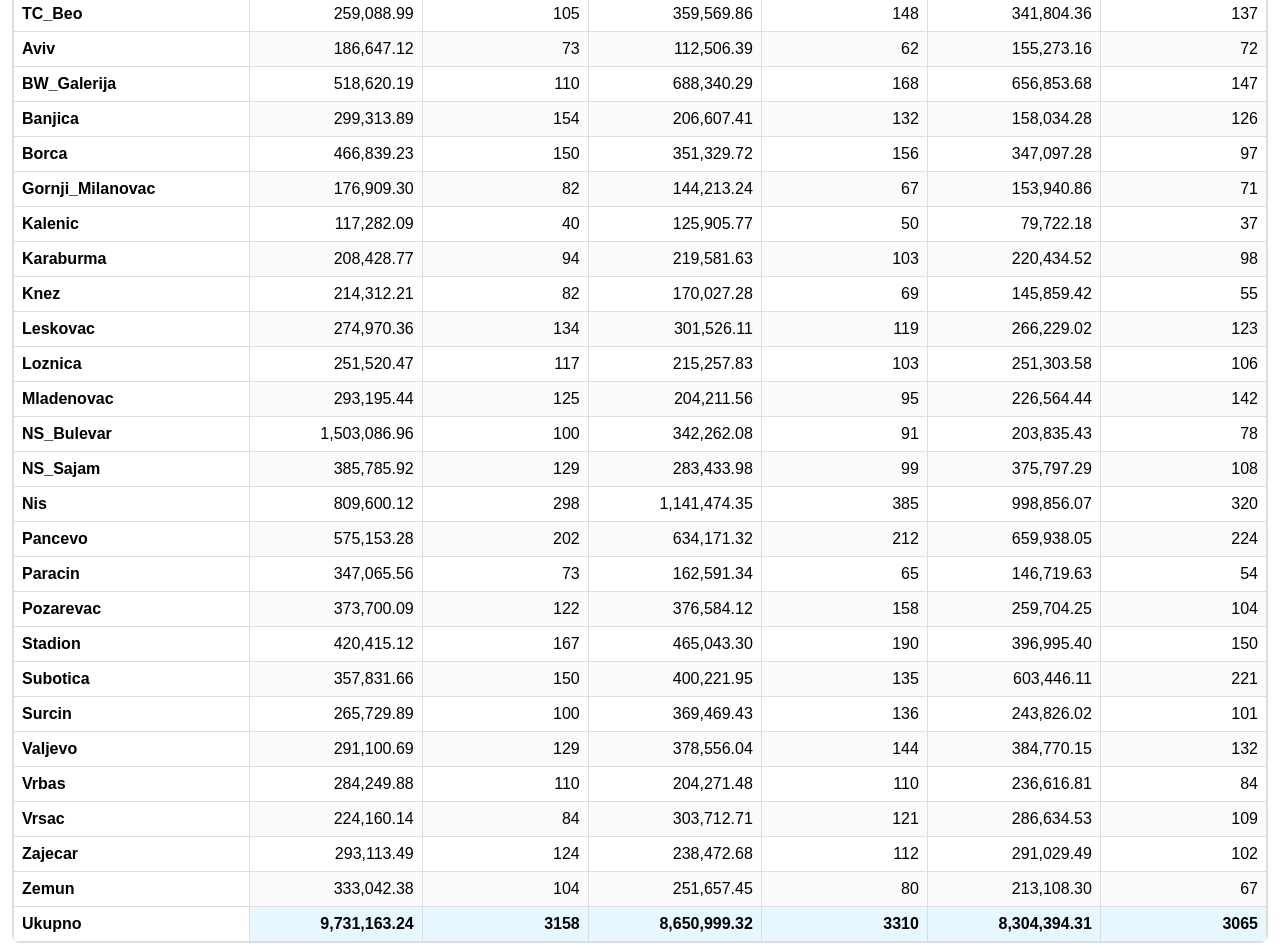
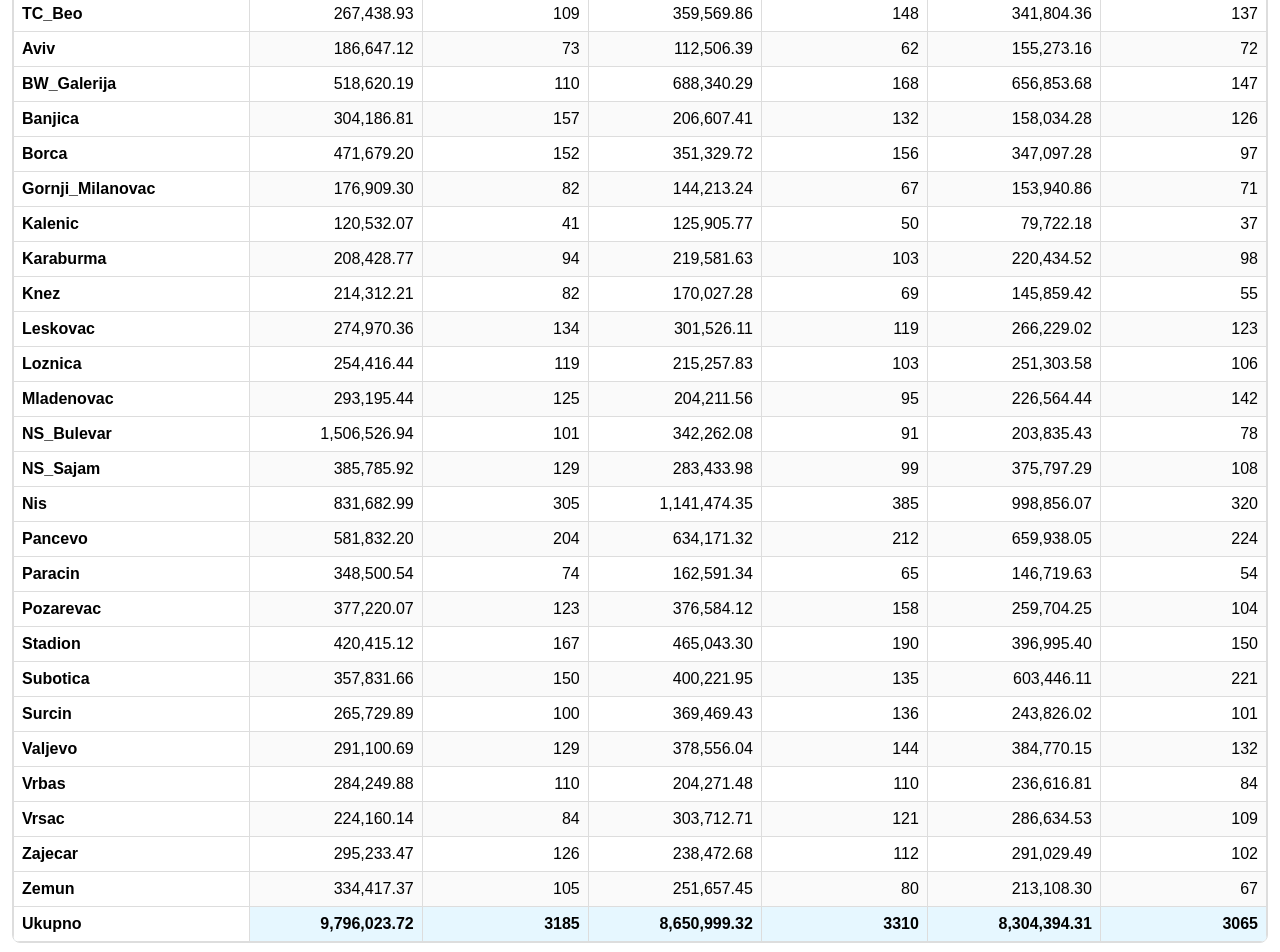
Before and after one commit to dejanrbojkomerc-beep/pazari-repo, a plain HTML site: page index.html in a window 1280 px wide. Shown: the part 120-1072 px from the top of the page. Drawn offline with nearby package versions, Linux system fonts and the light colour scheme.

Commit message:
update index.html 2025-12-26 19:31

```diff
--- a/index.html
+++ b/index.html
@@ -106,8 +106,8 @@
   <tbody>
     <tr>
       <th>TC_Beo</th>
-      <td>259,088.99</td>
-      <td>105</td>
+      <td>267,438.93</td>
+      <td>109</td>
       <td>359,569.86</td>
       <td>148</td>
       <td>341,804.36</td>
@@ -133,8 +133,8 @@
     </tr>
     <tr>
       <th>Banjica</th>
-      <td>299,313.89</td>
-      <td>154</td>
+      <td>304,186.81</td>
+      <td>157</td>
       <td>206,607.41</td>
       <td>132</td>
       <td>158,034.28</td>
@@ -142,8 +142,8 @@
     </tr>
     <tr>
       <th>Borca</th>
-      <td>466,839.23</td>
-      <td>150</td>
+      <td>471,679.20</td>
+      <td>152</td>
       <td>351,329.72</td>
       <td>156</td>
       <td>347,097.28</td>
@@ -160,8 +160,8 @@
     </tr>
     <tr>
       <th>Kalenic</th>
-      <td>117,282.09</td>
-      <td>40</td>
+      <td>120,532.07</td>
+      <td>41</td>
       <td>125,905.77</td>
       <td>50</td>
       <td>79,722.18</td>
@@ -196,8 +196,8 @@
     </tr>
     <tr>
       <th>Loznica</th>
-      <td>251,520.47</td>
-      <td>117</td>
+      <td>254,416.44</td>
+      <td>119</td>
       <td>215,257.83</td>
       <td>103</td>
       <td>251,303.58</td>
@@ -214,8 +214,8 @@
     </tr>
     <tr>
       <th>NS_Bulevar</th>
-      <td>1,503,086.96</td>
-      <td>100</td>
+      <td>1,506,526.94</td>
+      <td>101</td>
       <td>342,262.08</td>
       <td>91</td>
       <td>203,835.43</td>
@@ -232,8 +232,8 @@
     </tr>
     <tr>
       <th>Nis</th>
-      <td>809,600.12</td>
-      <td>298</td>
+      <td>831,682.99</td>
+      <td>305</td>
       <td>1,141,474.35</td>
       <td>385</td>
       <td>998,856.07</td>
@@ -241,8 +241,8 @@
     </tr>
     <tr>
       <th>Pancevo</th>
-      <td>575,153.28</td>
-      <td>202</td>
+      <td>581,832.20</td>
+      <td>204</td>
       <td>634,171.32</td>
       <td>212</td>
       <td>659,938.05</td>
@@ -250,8 +250,8 @@
     </tr>
     <tr>
       <th>Paracin</th>
-      <td>347,065.56</td>
-      <td>73</td>
+      <td>348,500.54</td>
+      <td>74</td>
       <td>162,591.34</td>
       <td>65</td>
       <td>146,719.63</td>
@@ -259,8 +259,8 @@
     </tr>
     <tr>
       <th>Pozarevac</th>
-      <td>373,700.09</td>
-      <td>122</td>
+      <td>377,220.07</td>
+      <td>123</td>
       <td>376,584.12</td>
       <td>158</td>
       <td>259,704.25</td>
@@ -322,8 +322,8 @@
     </tr>
     <tr>
       <th>Zajecar</th>
-      <td>293,113.49</td>
-      <td>124</td>
+      <td>295,233.47</td>
+      <td>126</td>
       <td>238,472.68</td>
       <td>112</td>
       <td>291,029.49</td>
@@ -331,8 +331,8 @@
     </tr>
     <tr>
       <th>Zemun</th>
-      <td>333,042.38</td>
-      <td>104</td>
+      <td>334,417.37</td>
+      <td>105</td>
       <td>251,657.45</td>
       <td>80</td>
       <td>213,108.30</td>
@@ -340,8 +340,8 @@
     </tr>
     <tr>
       <th>Ukupno</th>
-      <td>9,731,163.24</td>
-      <td>3158</td>
+      <td>9,796,023.72</td>
+      <td>3185</td>
       <td>8,650,999.32</td>
       <td>3310</td>
       <td>8,304,394.31</td>
@@ -399,8 +399,8 @@
             }
         });
     };
-    const datasetsPazar = [{"label": "2025-12-26 - Pazar", "data": [0.0, 0.0, 0.0, 0.0, 0.0, 0.0, 0.0, 0.0, 15496.81, 181510.55, 431205.0, 716709.46, 893717.13, 928083.32, 877238.7999999999, 847819.8099999999, 2308565.5100000002, 1040430.13, 1046162.9, 444223.82, 0.0, 0.0, 0.0, 0.0], "borderColor": "#4CAF50", "backgroundColor": "#4CAF50", "borderWidth": 2}, {"label": "2025-12-25 - Pazar", "data": [0.0, 0.0, 0.0, 0.0, 0.0, 0.0, 0.0, 0.0, 7940.76, 240650.4, 437476.83999999997, 530987.62, 736993.94, 776195.15, 804679.03, 851917.98, 884873.82, 989378.28, 959689.19, 836004.63, 443093.27, 151118.41, 0.0, 0.0], "borderColor": "#FF5722", "backgroundColor": "#FF5722", "borderWidth": 2}, {"label": "2025-12-24 - Pazar", "data": [0.0, 0.0, 0.0, 0.0, 0.0, 0.0, 0.0, 0.0, 1199.93, 182131.76, 456121.49, 621800.6, 746652.74, 683032.9, 634772.36, 751929.89, 757340.37, 906782.37, 988955.5599999999, 799942.21, 551552.04, 222180.09, 0.0, 0.0], "borderColor": "#2196F3", "backgroundColor": "#2196F3", "borderWidth": 2}];
-    const datasetsRacuni = [{"label": "2025-12-26 - Broj ra\u010duna", "data": [0, 0, 0, 0, 0, 0, 0, 0, 7, 83, 181, 289, 305, 341, 355, 323, 359, 391, 394, 130, 0, 0, 0, 0], "borderColor": "#4CAF50", "backgroundColor": "#4CAF50", "borderWidth": 2}, {"label": "2025-12-25 - Broj ra\u010duna", "data": [0, 0, 0, 0, 0, 0, 0, 0, 6, 76, 197, 234, 266, 282, 315, 282, 313, 340, 370, 365, 199, 61, 3, 1], "borderColor": "#FF5722", "backgroundColor": "#FF5722", "borderWidth": 2}, {"label": "2025-12-24 - Broj ra\u010duna", "data": [0, 0, 0, 0, 0, 0, 0, 0, 6, 82, 174, 233, 256, 272, 263, 284, 297, 317, 334, 305, 185, 57, 0, 0], "borderColor": "#2196F3", "backgroundColor": "#2196F3", "borderWidth": 2}];
+    const datasetsPazar = [{"label": "2025-12-26 - Pazar", "data": [0.0, 0.0, 0.0, 0.0, 0.0, 0.0, 0.0, 0.0, 15496.81, 181510.55, 431205.0, 716709.46, 893717.13, 928083.32, 877238.7999999999, 847819.8099999999, 2308565.5100000002, 1040430.13, 1046162.9, 509084.3, 0.0, 0.0, 0.0, 0.0], "borderColor": "#4CAF50", "backgroundColor": "#4CAF50", "borderWidth": 2}, {"label": "2025-12-25 - Pazar", "data": [0.0, 0.0, 0.0, 0.0, 0.0, 0.0, 0.0, 0.0, 7940.76, 240650.4, 437476.83999999997, 530987.62, 736993.94, 776195.15, 804679.03, 851917.98, 884873.82, 989378.28, 959689.19, 836004.63, 443093.27, 151118.41, 0.0, 0.0], "borderColor": "#FF5722", "backgroundColor": "#FF5722", "borderWidth": 2}, {"label": "2025-12-24 - Pazar", "data": [0.0, 0.0, 0.0, 0.0, 0.0, 0.0, 0.0, 0.0, 1199.93, 182131.76, 456121.49, 621800.6, 746652.74, 683032.9, 634772.36, 751929.89, 757340.37, 906782.37, 988955.5599999999, 799942.21, 551552.04, 222180.09, 0.0, 0.0], "borderColor": "#2196F3", "backgroundColor": "#2196F3", "borderWidth": 2}];
+    const datasetsRacuni = [{"label": "2025-12-26 - Broj ra\u010duna", "data": [0, 0, 0, 0, 0, 0, 0, 0, 7, 83, 181, 289, 305, 341, 355, 323, 359, 391, 395, 156, 0, 0, 0, 0], "borderColor": "#4CAF50", "backgroundColor": "#4CAF50", "borderWidth": 2}, {"label": "2025-12-25 - Broj ra\u010duna", "data": [0, 0, 0, 0, 0, 0, 0, 0, 6, 76, 197, 234, 266, 282, 315, 282, 313, 340, 370, 365, 199, 61, 3, 1], "borderColor": "#FF5722", "backgroundColor": "#FF5722", "borderWidth": 2}, {"label": "2025-12-24 - Broj ra\u010duna", "data": [0, 0, 0, 0, 0, 0, 0, 0, 6, 82, 174, 233, 256, 272, 263, 284, 297, 317, 334, 305, 185, 57, 0, 0], "borderColor": "#2196F3", "backgroundColor": "#2196F3", "borderWidth": 2}];
     mkChart('salesByHour', datasetsPazar, 'Iznos (RSD)');
     mkChart('receiptsByHour', datasetsRacuni, 'Broj računa');
     </script>
```
